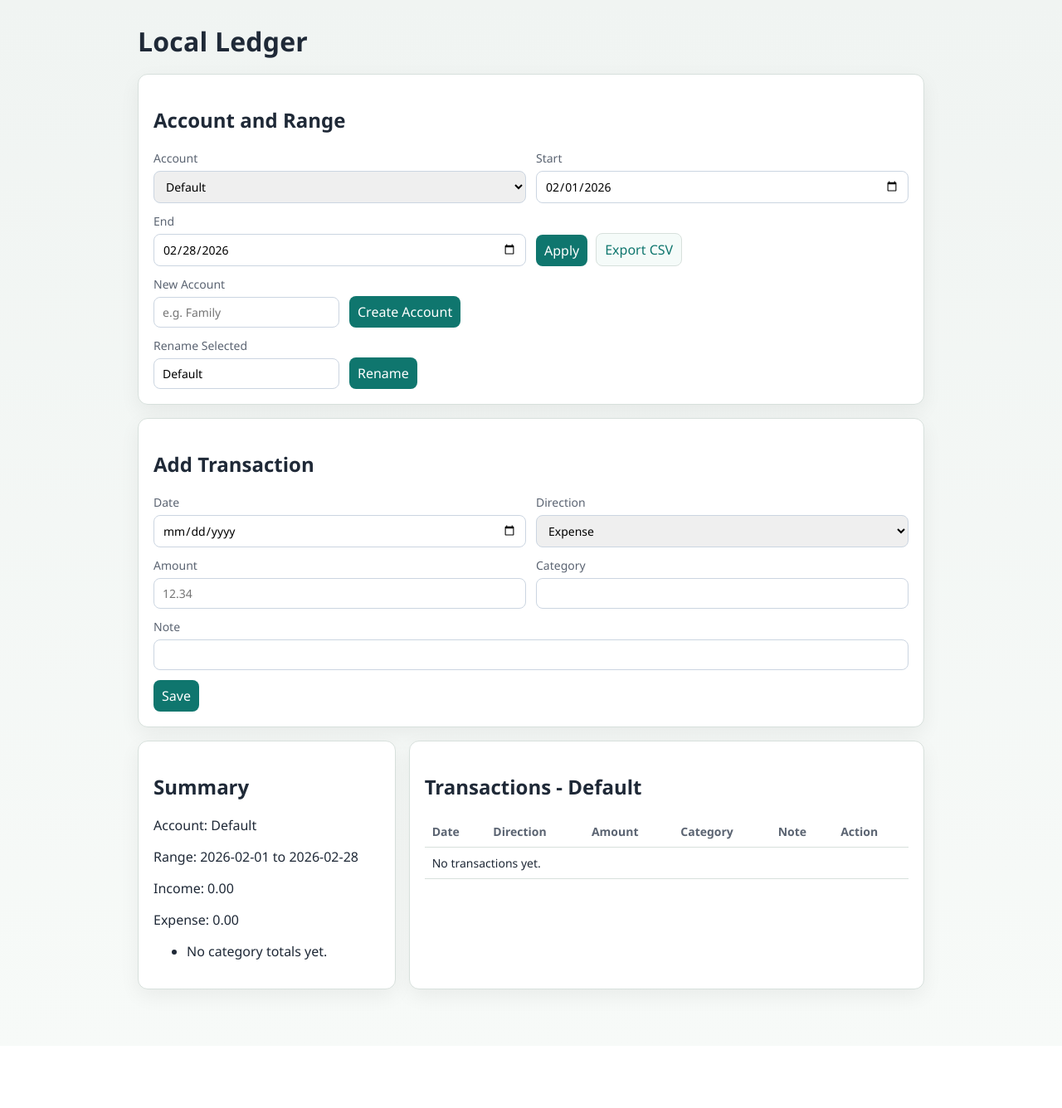
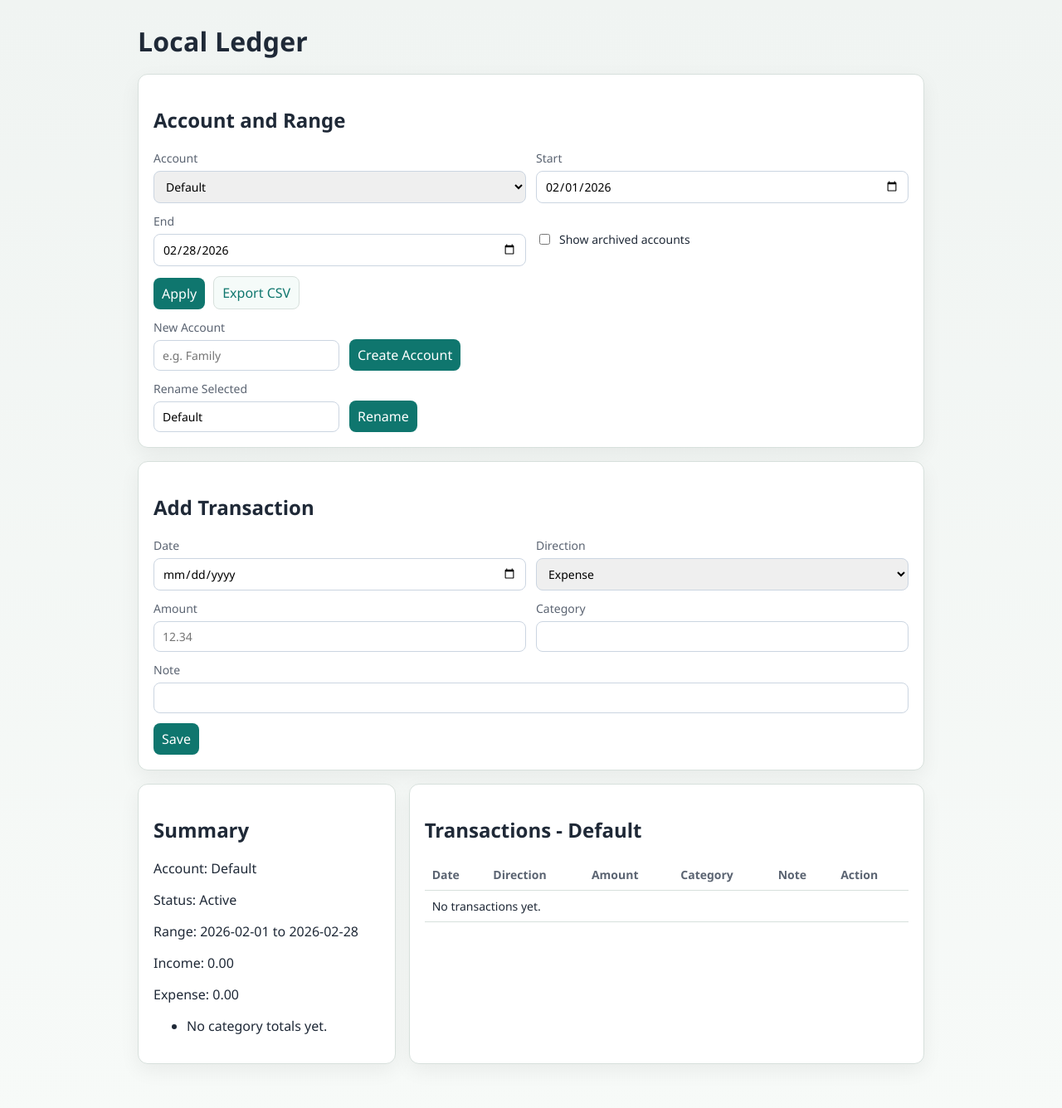
Before and after one commit to bootition/fiance_catch, a FastAPI app: page / in a window 1280 px wide. Shown: the top 1336 px of the page at 83% size. Before the commit the page ends 1209 px from the top, so only its background shows below. Run offline with FastAPI, Linux system fonts and the light colour scheme; data comes from the database, SQL or seed files in the repository; data that the repository does not hold is empty; some libraries are stand-ins or nearby versions.

Commit message:
Add account archive and restore workflow
Hide archived accounts by default and keep them read-only while allowing explicit restore; include schema migration coverage and UI controls for archive visibility.

```diff
--- a/app/main.py
+++ b/app/main.py
@@ -10,6 +10,7 @@ from fastapi.templating import Jinja2Templates
 from .db import init_db
 from .logic import parse_amount_to_cents, validate_direction
 from .repo import (
+    archive_account,
     create_account,
     create_txn,
     delete_account,
@@ -19,6 +20,7 @@ from .repo import (
     list_accounts,
     list_txns,
     rename_account,
+    restore_account,
 )
 from .settings import get_settings
 
@@ -47,24 +49,44 @@ def _resolve_range(start: str | None, end: str | None) -> tuple[str, str]:
     return start or default_start, end or default_end
 
 
-def _resolve_account_id(account_id: int | None) -> int:
+def _parse_show_archived(show_archived: str | None) -> bool:
+    if show_archived is None:
+        return False
+    return show_archived == "1"
+
+
+def _index_url(account_id: int, start: str, end: str, show_archived: bool) -> str:
+    base = f"/?account_id={account_id}&start={start}&end={end}"
+    if show_archived:
+        return f"{base}&show_archived=1"
+    return base
+
+
+def _resolve_account_id(account_id: int | None, *, show_archived: bool) -> int:
     candidate = account_id or 1
     if candidate < 1:
         return 1
     account = get_account(settings.db_path, candidate)
     if account is None:
         return 1
+    if not show_archived and int(account["archived"]) == 1:
+        return 1
     return candidate
 
 
 def _build_index_context(
-    request: Request, start: str, end: str, account_id: int
+    request: Request,
+    start: str,
+    end: str,
+    account_id: int,
+    show_archived: bool,
 ) -> dict:
     transactions = list_txns(
         settings.db_path, account_id=account_id, start=start, end=end
     )
-    accounts = list_accounts(settings.db_path)
+    accounts = list_accounts(settings.db_path, include_archived=show_archived)
     account = get_account(settings.db_path, account_id)
+    is_archived_account = bool(account and int(account["archived"]) == 1)
     return {
         "request": request,
         "transactions": transactions,
@@ -75,15 +97,21 @@ def _build_index_context(
         "end": end,
         "account_id": account_id,
         "active_account_name": account["name"] if account else "Default",
+        "is_archived_account": is_archived_account,
         "is_default_account": account_id == 1,
+        "show_archived": show_archived,
         "accounts": accounts,
     }
 
 
 def _render_partial(
-    request: Request, start: str, end: str, account_id: int
+    request: Request,
+    start: str,
+    end: str,
+    account_id: int,
+    show_archived: bool,
 ) -> HTMLResponse:
-    context = _build_index_context(request, start, end, account_id)
+    context = _build_index_context(request, start, end, account_id, show_archived)
     summary_html = templates.get_template("_summary.html").render(**context)
     table_html = templates.get_template("_transactions_table.html").render(**context)
     return HTMLResponse(summary_html + table_html)
@@ -95,13 +123,22 @@ def index(
     account_id: int | None = None,
     start: str | None = None,
     end: str | None = None,
+    show_archived: str | None = None,
 ):
     resolved_start, resolved_end = _resolve_range(start, end)
-    resolved_account_id = _resolve_account_id(account_id)
+    show_archived_value = _parse_show_archived(show_archived)
+    resolved_account_id = _resolve_account_id(
+        account_id,
+        show_archived=show_archived_value,
+    )
     return templates.TemplateResponse(
         "index.html",
         _build_index_context(
-            request, resolved_start, resolved_end, resolved_account_id
+            request,
+            resolved_start,
+            resolved_end,
+            resolved_account_id,
+            show_archived_value,
         ),
     )
 
@@ -111,6 +148,7 @@ def create_account_route(
     name: str = Form(...),
     start: str | None = Form(default=None),
     end: str | None = Form(default=None),
+    show_archived: str | None = Form(default=None),
 ):
     try:
         new_account_id = create_account(settings.db_path, name)
@@ -118,9 +156,13 @@ def create_account_route(
         raise HTTPException(status_code=400, detail=str(exc)) from exc
 
     resolved_start, resolved_end = _resolve_range(start, end)
+    show_archived_value = _parse_show_archived(show_archived)
     return RedirectResponse(
-        url=(
-            f"/?account_id={new_account_id}&start={resolved_start}&end={resolved_end}"
+        url=_index_url(
+            new_account_id,
+            resolved_start,
+            resolved_end,
+            show_archived_value,
         ),
         status_code=303,
     )
@@ -132,6 +174,7 @@ def rename_account_route(
     name: str = Form(...),
     start: str | None = Form(default=None),
     end: str | None = Form(default=None),
+    show_archived: str | None = Form(default=None),
 ):
     if account_id < 1 or get_account(settings.db_path, account_id) is None:
         raise HTTPException(status_code=404, detail="account not found")
@@ -141,8 +184,63 @@ def rename_account_route(
         raise HTTPException(status_code=400, detail=str(exc)) from exc
 
     resolved_start, resolved_end = _resolve_range(start, end)
+    show_archived_value = _parse_show_archived(show_archived)
     return RedirectResponse(
-        url=(f"/?account_id={account_id}&start={resolved_start}&end={resolved_end}"),
+        url=_index_url(
+            account_id,
+            resolved_start,
+            resolved_end,
+            show_archived_value,
+        ),
+        status_code=303,
+    )
+
+
+@app.post("/accounts/{account_id}/archive")
+def archive_account_route(
+    account_id: int,
+    start: str | None = Form(default=None),
+    end: str | None = Form(default=None),
+    show_archived: str | None = Form(default=None),
+):
+    if account_id < 1 or get_account(settings.db_path, account_id) is None:
+        raise HTTPException(status_code=404, detail="account not found")
+    try:
+        archive_account(settings.db_path, account_id)
+    except ValueError as exc:
+        raise HTTPException(status_code=400, detail=str(exc)) from exc
+
+    resolved_start, resolved_end = _resolve_range(start, end)
+    show_archived_value = _parse_show_archived(show_archived)
+    return RedirectResponse(
+        url=_index_url(1, resolved_start, resolved_end, show_archived_value),
+        status_code=303,
+    )
+
+
+@app.post("/accounts/{account_id}/restore")
+def restore_account_route(
+    account_id: int,
+    start: str | None = Form(default=None),
+    end: str | None = Form(default=None),
+    show_archived: str | None = Form(default=None),
+):
+    if account_id < 1 or get_account(settings.db_path, account_id) is None:
+        raise HTTPException(status_code=404, detail="account not found")
+    try:
+        restore_account(settings.db_path, account_id)
+    except ValueError as exc:
+        raise HTTPException(status_code=400, detail=str(exc)) from exc
+
+    resolved_start, resolved_end = _resolve_range(start, end)
+    show_archived_value = _parse_show_archived(show_archived)
+    return RedirectResponse(
+        url=_index_url(
+            account_id,
+            resolved_start,
+            resolved_end,
+            show_archived_value,
+        ),
         status_code=303,
     )
 
@@ -152,6 +250,7 @@ def delete_account_route(
     account_id: int,
     start: str | None = Form(default=None),
     end: str | None = Form(default=None),
+    show_archived: str | None = Form(default=None),
 ):
     if account_id < 1 or get_account(settings.db_path, account_id) is None:
         raise HTTPException(status_code=404, detail="account not found")
@@ -161,8 +260,9 @@ def delete_account_route(
         raise HTTPException(status_code=400, detail=str(exc)) from exc
 
     resolved_start, resolved_end = _resolve_range(start, end)
+    show_archived_value = _parse_show_archived(show_archived)
     return RedirectResponse(
-        url=f"/?account_id=1&start={resolved_start}&end={resolved_end}",
+        url=_index_url(1, resolved_start, resolved_end, show_archived_value),
         status_code=303,
     )
 
@@ -178,6 +278,7 @@ def create_transaction(
     account_id: int = Form(default=1),
     start: str | None = Form(default=None),
     end: str | None = Form(default=None),
+    show_archived: str | None = Form(default=None),
 ):
     try:
         valid_direction = validate_direction(direction)
@@ -185,7 +286,16 @@ def create_transaction(
     except ValueError as exc:
         raise HTTPException(status_code=400, detail=str(exc)) from exc
 
-    resolved_account_id = _resolve_account_id(account_id)
+    show_archived_value = _parse_show_archived(show_archived)
+    resolved_account_id = _resolve_account_id(
+        account_id,
+        show_archived=True,
+    )
+    selected_account = get_account(settings.db_path, resolved_account_id)
+    if selected_account is None:
+        raise HTTPException(status_code=404, detail="account not found")
+    if int(selected_account["archived"]) == 1:
+        raise HTTPException(status_code=400, detail="archived account is read-only")
 
     create_txn(
         settings.db_path,
@@ -199,11 +309,18 @@ def create_transaction(
     resolved_start, resolved_end = _resolve_range(start, end)
     if request.headers.get("HX-Request") == "true":
         return _render_partial(
-            request, resolved_start, resolved_end, resolved_account_id
+            request,
+            resolved_start,
+            resolved_end,
+            resolved_account_id,
+            show_archived_value,
         )
     return RedirectResponse(
-        url=(
-            f"/?account_id={resolved_account_id}&start={resolved_start}&end={resolved_end}"
+        url=_index_url(
+            resolved_account_id,
+            resolved_start,
+            resolved_end,
+            show_archived_value,
         ),
         status_code=303,
     )
@@ -216,17 +333,34 @@ def delete_transaction(
     account_id: int = Form(default=1),
     start: str | None = Form(default=None),
     end: str | None = Form(default=None),
+    show_archived: str | None = Form(default=None),
 ):
-    resolved_account_id = _resolve_account_id(account_id)
+    show_archived_value = _parse_show_archived(show_archived)
+    resolved_account_id = _resolve_account_id(
+        account_id,
+        show_archived=True,
+    )
+    selected_account = get_account(settings.db_path, resolved_account_id)
+    if selected_account is None:
+        raise HTTPException(status_code=404, detail="account not found")
+    if int(selected_account["archived"]) == 1:
+        raise HTTPException(status_code=400, detail="archived account is read-only")
     delete_txn(settings.db_path, txn_id, account_id=resolved_account_id)
     resolved_start, resolved_end = _resolve_range(start, end)
     if request.headers.get("HX-Request") == "true":
         return _render_partial(
-            request, resolved_start, resolved_end, resolved_account_id
+            request,
+            resolved_start,
+            resolved_end,
+            resolved_account_id,
+            show_archived_value,
         )
     return RedirectResponse(
-        url=(
-            f"/?account_id={resolved_account_id}&start={resolved_start}&end={resolved_end}"
+        url=_index_url(
+            resolved_account_id,
+            resolved_start,
+            resolved_end,
+            show_archived_value,
         ),
         status_code=303,
     )
@@ -237,9 +371,14 @@ def export_csv(
     account_id: int | None = None,
     start: str | None = None,
     end: str | None = None,
+    show_archived: str | None = None,
 ):
     resolved_start, resolved_end = _resolve_range(start, end)
-    resolved_account_id = _resolve_account_id(account_id)
+    show_archived_value = _parse_show_archived(show_archived)
+    resolved_account_id = _resolve_account_id(
+        account_id,
+        show_archived=show_archived_value,
+    )
     transactions = list_txns(
         settings.db_path,
         account_id=resolved_account_id,
--- a/static/app.css
+++ b/static/app.css
@@ -79,6 +79,17 @@ h1 {
     min-width: 220px;
 }
 
+label.checkbox-row {
+    flex-direction: row;
+    align-items: center;
+    gap: 8px;
+    color: var(--text);
+}
+
+label.checkbox-row input {
+    width: auto;
+}
+
 label {
     display: flex;
     flex-direction: column;
@@ -133,6 +144,17 @@ button.danger:hover {
     background: #ebf6f2;
 }
 
+.muted-text {
+    color: var(--muted);
+    font-size: 13px;
+}
+
+.note-text {
+    margin-top: 10px;
+    color: var(--muted);
+    font-size: 13px;
+}
+
 table {
     width: 100%;
     border-collapse: collapse;
--- a/templates/_summary.html
+++ b/templates/_summary.html
@@ -1,6 +1,7 @@
 <article class="card">
     <h2>Summary</h2>
     <p>Account: {{ active_account_name }}</p>
+    <p>Status: {% if is_archived_account %}Archived{% else %}Active{% endif %}</p>
     <p>Range: {{ start }} to {{ end }}</p>
     <p>Income: {{ "%.2f"|format(summary.income_cents / 100) }}</p>
     <p>Expense: {{ "%.2f"|format(summary.expense_cents / 100) }}</p>
--- a/templates/_transactions_table.html
+++ b/templates/_transactions_table.html
@@ -20,6 +20,9 @@
                 <td>{{ txn["category"] }}</td>
                 <td>{{ txn["note"] }}</td>
                 <td>
+                    {% if is_archived_account %}
+                        <span class="muted-text">Read-only</span>
+                    {% else %}
                     <form
                         method="post"
                         action="/transactions/{{ txn['id'] }}/delete"
@@ -30,8 +33,10 @@
                         <input type="hidden" name="account_id" value="{{ account_id }}">
                         <input type="hidden" name="start" value="{{ start }}">
                         <input type="hidden" name="end" value="{{ end }}">
+                        {% if show_archived %}<input type="hidden" name="show_archived" value="1">{% endif %}
                         <button type="submit">Delete</button>
                     </form>
+                    {% endif %}
                 </td>
             </tr>
         {% else %}
--- a/templates/index.html
+++ b/templates/index.html
@@ -19,7 +19,7 @@
                 <select name="account_id" required>
                     {% for account in accounts %}
                         <option value="{{ account['id'] }}" {% if account['id'] == account_id %}selected{% endif %}>
-                            {{ account['name'] }}
+                            {{ account['name'] }}{% if account['archived'] == 1 %} (Archived){% endif %}
                         </option>
                     {% endfor %}
                 </select>
@@ -32,11 +32,20 @@
                 End
                 <input type="date" name="end" value="{{ end }}" required>
             </label>
+            <label class="checkbox-row">
+                <input
+                    type="checkbox"
+                    name="show_archived"
+                    value="1"
+                    {% if show_archived %}checked{% endif %}
+                >
+                Show archived accounts
+            </label>
             <div class="inline-actions">
                 <button type="submit">Apply</button>
                 <a
                     class="button-link"
-                    href="/export.csv?account_id={{ account_id }}&start={{ start }}&end={{ end }}"
+                    href="/export.csv?account_id={{ account_id }}&start={{ start }}&end={{ end }}{% if show_archived %}&show_archived=1{% endif %}"
                 >
                     Export CSV
                 </a>
@@ -50,6 +59,7 @@
             </label>
             <input type="hidden" name="start" value="{{ start }}">
             <input type="hidden" name="end" value="{{ end }}">
+            {% if show_archived %}<input type="hidden" name="show_archived" value="1">{% endif %}
             <button type="submit">Create Account</button>
         </form>
 
@@ -60,8 +70,27 @@
             </label>
             <input type="hidden" name="start" value="{{ start }}">
             <input type="hidden" name="end" value="{{ end }}">
+            {% if show_archived %}<input type="hidden" name="show_archived" value="1">{% endif %}
             <button type="submit">Rename</button>
         </form>
+
+        {% if not is_default_account and not is_archived_account %}
+        <form method="post" action="/accounts/{{ account_id }}/archive" class="inline-form">
+            <input type="hidden" name="start" value="{{ start }}">
+            <input type="hidden" name="end" value="{{ end }}">
+            {% if show_archived %}<input type="hidden" name="show_archived" value="1">{% endif %}
+            <button type="submit">Archive Selected Account</button>
+        </form>
+        {% endif %}
+
+        {% if is_archived_account %}
+        <form method="post" action="/accounts/{{ account_id }}/restore" class="inline-form">
+            <input type="hidden" name="start" value="{{ start }}">
+            <input type="hidden" name="end" value="{{ end }}">
+            {% if show_archived %}<input type="hidden" name="show_archived" value="1">{% endif %}
+            <button type="submit">Restore Selected Account</button>
+        </form>
+        {% endif %}
 
         {% if not is_default_account %}
         <form
@@ -72,6 +101,7 @@
         >
             <input type="hidden" name="start" value="{{ start }}">
             <input type="hidden" name="end" value="{{ end }}">
+            {% if show_archived %}<input type="hidden" name="show_archived" value="1">{% endif %}
             <button type="submit" class="danger">Delete Selected Account</button>
         </form>
         {% endif %}
@@ -89,32 +119,36 @@
         >
             <label>
                 Date
-                <input type="date" name="date" required>
+                <input type="date" name="date" required {% if is_archived_account %}disabled{% endif %}>
             </label>
             <label>
                 Direction
-                <select name="direction" required>
+                <select name="direction" required {% if is_archived_account %}disabled{% endif %}>
                     <option value="expense">Expense</option>
                     <option value="income">Income</option>
                 </select>
             </label>
             <label>
                 Amount
-                <input type="text" name="amount" placeholder="12.34" required>
+                <input type="text" name="amount" placeholder="12.34" required {% if is_archived_account %}disabled{% endif %}>
             </label>
             <label>
                 Category
-                <input type="text" name="category" required>
+                <input type="text" name="category" required {% if is_archived_account %}disabled{% endif %}>
             </label>
             <label class="full-width">
                 Note
-                <input type="text" name="note" required>
+                <input type="text" name="note" required {% if is_archived_account %}disabled{% endif %}>
             </label>
             <input type="hidden" name="account_id" value="{{ account_id }}">
             <input type="hidden" name="start" value="{{ start }}">
             <input type="hidden" name="end" value="{{ end }}">
-            <button type="submit">Save</button>
+            {% if show_archived %}<input type="hidden" name="show_archived" value="1">{% endif %}
+            <button type="submit" {% if is_archived_account %}disabled{% endif %}>Save</button>
         </form>
+        {% if is_archived_account %}
+            <p class="note-text">This account is archived. Restore it to add or delete transactions.</p>
+        {% endif %}
     </section>
 
     <section id="ledger-content" class="grid">
```
Also changed, not shown: app/db.py (+15 -0 lines), app/repo.py (+55 -9 lines), tests/test_db_migration.py (+37 -0 lines), tests/test_repo_accounts.py (+47 -0 lines), README.md.
